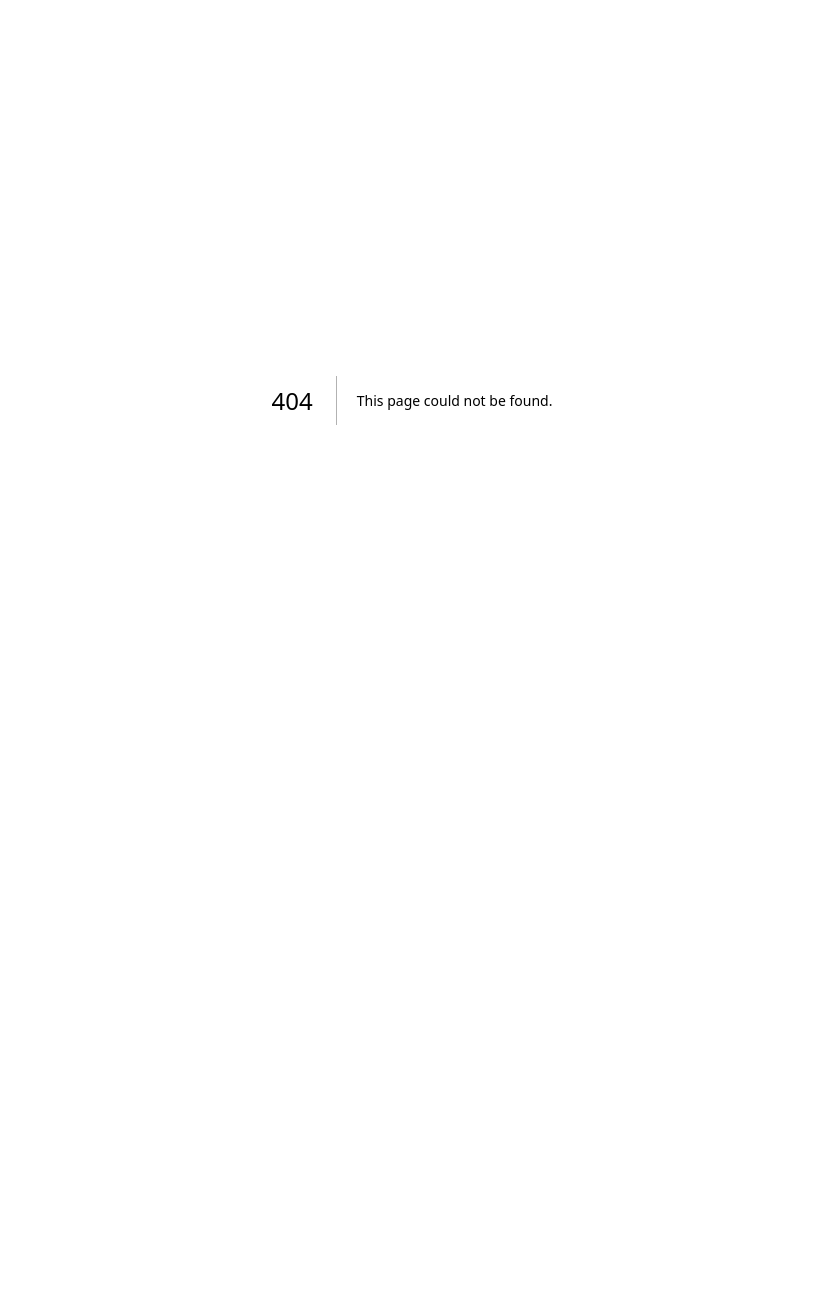
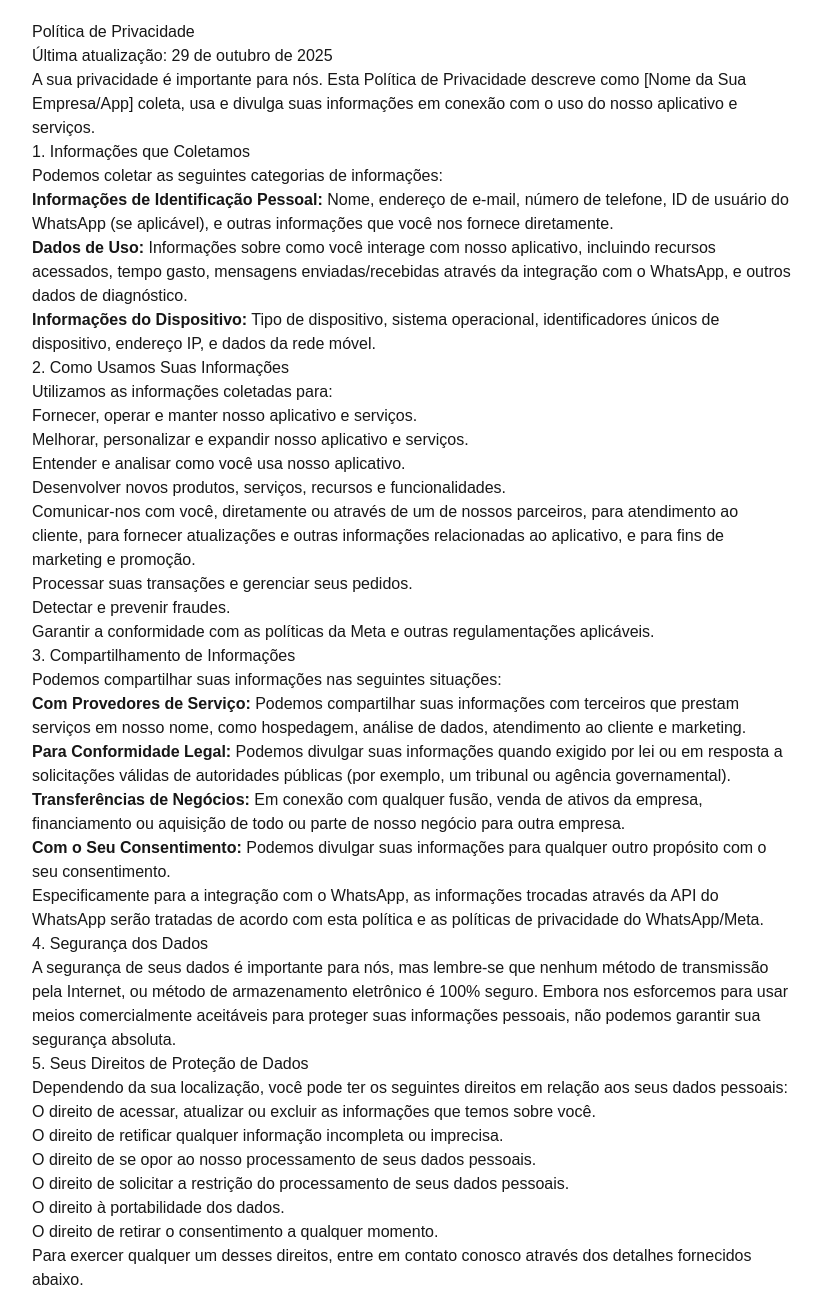
Before and after one commit to afonsocardz/facebook-app, a Next.js app: page /privacy-policy in a window 1280 px wide. Before the commit this address had no page. Shown: the top 1295 px of the page, without its empty margins (228-1049 px from the left). Before the commit the page ends 800 px from the top, so only its background shows below. Built offline with nearby package versions, Linux system fonts and the light colour scheme.

Commit message:
Add Privacy Policy page with detailed data handling practices

```diff
--- /dev/null
+++ b/app/privacy-policy/page.tsx
@@ -0,0 +1,72 @@
+export default function PrivacyPolicy() {
+  return (
+    <div style={{ padding: '20px', maxWidth: '800px', margin: '0 auto', fontFamily: 'Arial, sans-serif' }}>
+      <h1>Política de Privacidade</h1>
+      <p>Última atualização: 29 de outubro de 2025</p>
+
+      <p>A sua privacidade é importante para nós. Esta Política de Privacidade descreve como [Nome da Sua Empresa/App] coleta, usa e divulga suas informações em conexão com o uso do nosso aplicativo e serviços.</p>
+
+      <h2>1. Informações que Coletamos</h2>
+      <p>Podemos coletar as seguintes categorias de informações:</p>
+      <ul>
+        <li><strong>Informações de Identificação Pessoal:</strong> Nome, endereço de e-mail, número de telefone, ID de usuário do WhatsApp (se aplicável), e outras informações que você nos fornece diretamente.</li>
+        <li><strong>Dados de Uso:</strong> Informações sobre como você interage com nosso aplicativo, incluindo recursos acessados, tempo gasto, mensagens enviadas/recebidas através da integração com o WhatsApp, e outros dados de diagnóstico.</li>
+        <li><strong>Informações do Dispositivo:</strong> Tipo de dispositivo, sistema operacional, identificadores únicos de dispositivo, endereço IP, e dados da rede móvel.</li>
+      </ul>
+
+      <h2>2. Como Usamos Suas Informações</h2>
+      <p>Utilizamos as informações coletadas para:</p>
+      <ul>
+        <li>Fornecer, operar e manter nosso aplicativo e serviços.</li>
+        <li>Melhorar, personalizar e expandir nosso aplicativo e serviços.</li>
+        <li>Entender e analisar como você usa nosso aplicativo.</li>
+        <li>Desenvolver novos produtos, serviços, recursos e funcionalidades.</li>
+        <li>Comunicar-nos com você, diretamente ou através de um de nossos parceiros, para atendimento ao cliente, para fornecer atualizações e outras informações relacionadas ao aplicativo, e para fins de marketing e promoção.</li>
+        <li>Processar suas transações e gerenciar seus pedidos.</li>
+        <li>Detectar e prevenir fraudes.</li>
+        <li>Garantir a conformidade com as políticas da Meta e outras regulamentações aplicáveis.</li>
+      </ul>
+
+      <h2>3. Compartilhamento de Informações</h2>
+      <p>Podemos compartilhar suas informações nas seguintes situações:</p>
+      <ul>
+        <li><strong>Com Provedores de Serviço:</strong> Podemos compartilhar suas informações com terceiros que prestam serviços em nosso nome, como hospedagem, análise de dados, atendimento ao cliente e marketing.</li>
+        <li><strong>Para Conformidade Legal:</strong> Podemos divulgar suas informações quando exigido por lei ou em resposta a solicitações válidas de autoridades públicas (por exemplo, um tribunal ou agência governamental).</li>
+        <li><strong>Transferências de Negócios:</strong> Em conexão com qualquer fusão, venda de ativos da empresa, financiamento ou aquisição de todo ou parte de nosso negócio para outra empresa.</li>
+        <li><strong>Com o Seu Consentimento:</strong> Podemos divulgar suas informações para qualquer outro propósito com o seu consentimento.</li>
+      </ul>
+      <p>Especificamente para a integração com o WhatsApp, as informações trocadas através da API do WhatsApp serão tratadas de acordo com esta política e as políticas de privacidade do WhatsApp/Meta.</p>
+
+      <h2>4. Segurança dos Dados</h2>
+      <p>A segurança de seus dados é importante para nós, mas lembre-se que nenhum método de transmissão pela Internet, ou método de armazenamento eletrônico é 100% seguro. Embora nos esforcemos para usar meios comercialmente aceitáveis para proteger suas informações pessoais, não podemos garantir sua segurança absoluta.</p>
+
+      <h2>5. Seus Direitos de Proteção de Dados</h2>
+      <p>Dependendo da sua localização, você pode ter os seguintes direitos em relação aos seus dados pessoais:</p>
+      <ul>
+        <li>O direito de acessar, atualizar ou excluir as informações que temos sobre você.</li>
+        <li>O direito de retificar qualquer informação incompleta ou imprecisa.</li>
+        <li>O direito de se opor ao nosso processamento de seus dados pessoais.</li>
+        <li>O direito de solicitar a restrição do processamento de seus dados pessoais.</li>
+        <li>O direito à portabilidade dos dados.</li>
+        <li>O direito de retirar o consentimento a qualquer momento.</li>
+      </ul>
+      <p>Para exercer qualquer um desses direitos, entre em contato conosco através dos detalhes fornecidos abaixo.</p>
+
+      <h2>6. Links para Outros Sites</h2>
+      <p>Nosso serviço pode conter links para outros sites que não são operados por nós. Se você clicar em um link de terceiros, você será direcionado para o site desse terceiro. Aconselhamos vivamente que reveja a Política de Privacidade de todos os sites que visitar.</p>
+
+      <h2>7. Privacidade de Crianças</h2>
+      <p>Nosso serviço não se destina a menores de 13 anos. Não coletamos intencionalmente informações de identificação pessoal de menores de 13 anos. Se você é pai/mãe ou responsável e tem conhecimento de que seu filho nos forneceu dados pessoais, entre em contato conosco. Se tomarmos conhecimento de que coletamos dados pessoais de crianças sem verificação do consentimento dos pais, tomaremos medidas para remover essas informações de nossos servidores.</p>
+
+      <h2>8. Alterações a Esta Política de Privacidade</h2>
+      <p>Podemos atualizar nossa Política de Privacidade de tempos em tempos. Iremos notificá-lo de quaisquer alterações, publicando a nova Política de Privacidade nesta página. Aconselhamos que reveja esta Política de Privacidade periodicamente para quaisquer alterações. As alterações a esta Política de Privacidade são eficazes quando são publicadas nesta página.</p>
+
+      <h2>9. Contato</h2>
+      <p>Se você tiver alguma dúvida sobre esta Política de Privacidade, entre em contato conosco:</p>
+      <ul>
+        <li>Por e-mail: cclx@netcreator.com.br</li>
+        <li>Pelo nosso site: netcreator.com.br</li>
+      </ul>
+    </div>
+  );
+}
```
